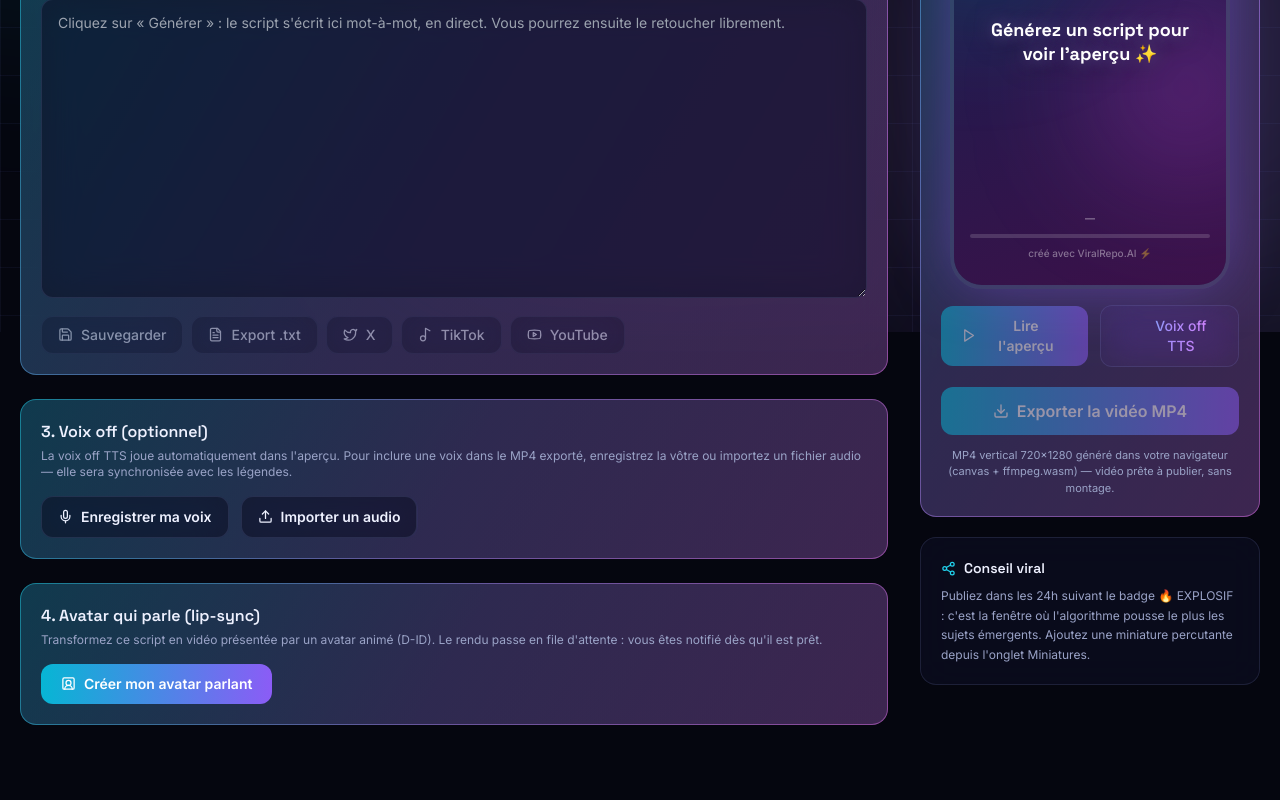
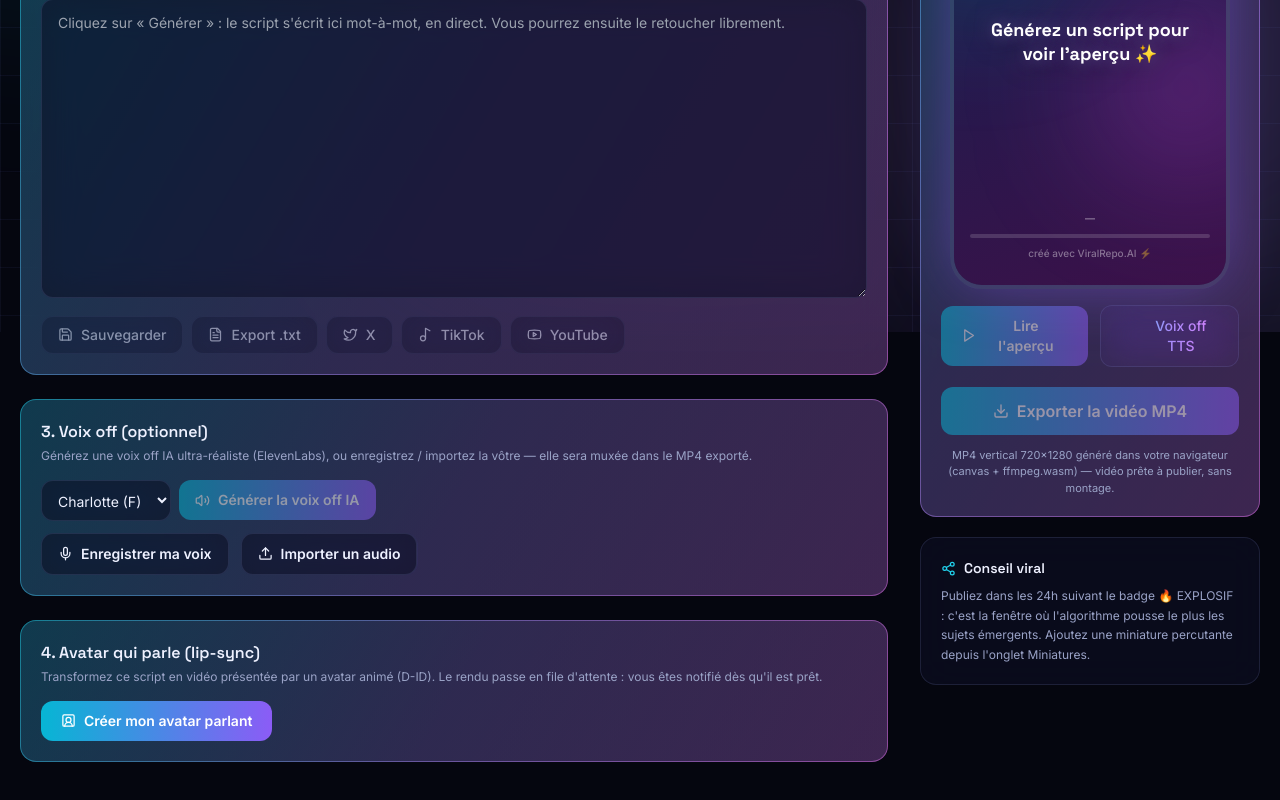
Before and after one commit to Dalyan-lab/viralrepo-ai, a Next.js app: page /studio in a window 1280 px wide. Shown: the part 468-1268 px from the top of the page. Before the commit the page ends 1233 px from the top, so only its background shows below. Built offline with nearby package versions, Linux system fonts and the light colour scheme; no server answers.

Commit message:
Voix off IA ElevenLabs (Studio + Production) (#2)

```diff
--- a/src/app/api/admin/health/route.ts
+++ b/src/app/api/admin/health/route.ts
@@ -145,6 +145,43 @@ async function resendCheck(): Promise<Check> {
   return check;
 }
 
+async function elevenCheck(): Promise<Check> {
+  const key = process.env.ELEVENLABS_API_KEY;
+  const check: Check = {
+    id: "elevenlabs",
+    label: "Voix off IA (ElevenLabs)",
+    role: "Voix off ultra-réaliste dans les vidéos",
+    configured: !!key,
+    status: key ? "warn" : "demo",
+    detail: key ? "Test en cours…" : "Sans clé : voix du navigateur (démo).",
+  };
+  if (!key) return check;
+  try {
+    const res = await timedFetch(
+      "https://api.elevenlabs.io/v1/user/subscription",
+      { headers: { "xi-api-key": key } },
+      8_000
+    );
+    if (res.ok) {
+      const j = await res.json().catch(() => ({}));
+      check.status = "live";
+      const used = j.character_count;
+      const lim = j.character_limit;
+      check.detail =
+        used != null && lim != null
+          ? `Connecté. Crédits : ${lim - used}/${lim} caractères restants.`
+          : "Connecté. Voix IA active.";
+    } else {
+      check.status = "error";
+      check.detail = `Clé refusée (HTTP ${res.status}).`;
+    }
+  } catch {
+    check.status = "error";
+    check.detail = "API ElevenLabs injoignable.";
+  }
+  return check;
+}
+
 async function didCheck(): Promise<Check> {
   const key = process.env.DID_API_KEY;
   const check: Check = {
@@ -222,10 +259,11 @@ export async function GET() {
   }
 
   // Tous les tests réseau en parallèle → temps total = le plus lent, pas la somme.
-  const [gemini, github, resend, did] = await Promise.all([
+  const [gemini, github, resend, eleven, did] = await Promise.all([
     geminiCheck(),
     githubCheck(),
     resendCheck(),
+    elevenCheck(),
     didCheck(),
   ]);
 
@@ -245,6 +283,7 @@ export async function GET() {
       process.env.GITHUB_CLIENT_SECRET
     ),
     resend,
+    eleven,
     did,
     secretCheck(),
   ];
--- /dev/null
+++ b/src/app/api/tts/route.ts
@@ -0,0 +1,80 @@
+import { NextRequest, NextResponse } from "next/server";
+import { getSession } from "@/lib/auth";
+
+// Voix off IA ultra-réaliste via ElevenLabs (modèle multilingue).
+// Renvoie un MP3 prêt à être muxé dans la vidéo exportée.
+// Sans ELEVENLABS_API_KEY : { demo: true } → le client utilise la voix TTS
+// du navigateur en repli.
+
+export const dynamic = "force-dynamic";
+export const maxDuration = 60;
+
+// Voix préréglées ElevenLabs (compatibles multilingue v2)
+const VOICES: Record<string, string> = {
+  charlotte: "XB0fDUnXU5powFXDhCwa", // féminine, chaleureuse
+  antoni: "ErXwobaYiN019PkySvjV", // masculine, posée
+  rachel: "21m00Tcm4TlvDq8ikWAM", // féminine, claire
+};
+
+export async function POST(req: NextRequest) {
+  const session = await getSession();
+  if (!session) {
+    return NextResponse.json({ error: "Non authentifié." }, { status: 401 });
+  }
+
+  const { text, voice } = (await req.json()) as { text: string; voice?: string };
+  if (!text?.trim()) {
+    return NextResponse.json({ error: "Texte requis." }, { status: 400 });
+  }
+
+  const apiKey = process.env.ELEVENLABS_API_KEY;
+  if (!apiKey) {
+    return NextResponse.json({ demo: true });
+  }
+
+  const voiceId =
+    VOICES[voice ?? ""] || process.env.ELEVENLABS_VOICE_ID || VOICES.charlotte;
+
+  // Limite raisonnable pour préserver les crédits / respecter les quotas
+  const clean = text.replace(/\s+/g, " ").trim().slice(0, 2500);
+
+  try {
+    const res = await fetch(
+      `https://api.elevenlabs.io/v1/text-to-speech/${voiceId}`,
+      {
+        method: "POST",
+        headers: {
+          "xi-api-key": apiKey,
+          "Content-Type": "application/json",
+          Accept: "audio/mpeg",
+        },
+        body: JSON.stringify({
+          text: clean,
+          model_id: "eleven_multilingual_v2",
+          voice_settings: { stability: 0.5, similarity_boost: 0.75, style: 0.15 },
+        }),
+      }
+    );
+
+    if (!res.ok) {
+      const detail = await res.text().catch(() => "");
+      return NextResponse.json(
+        { error: `ElevenLabs ${res.status}`, detail: detail.slice(0, 200) },
+        { status: 502 }
+      );
+    }
+
+    const audio = await res.arrayBuffer();
+    return new Response(audio, {
+      headers: {
+        "Content-Type": "audio/mpeg",
+        "Cache-Control": "no-store",
+      },
+    });
+  } catch (e: any) {
+    return NextResponse.json(
+      { error: "ElevenLabs injoignable.", detail: String(e?.message ?? e) },
+      { status: 502 }
+    );
+  }
+}
--- a/src/app/production/page.tsx
+++ b/src/app/production/page.tsx
@@ -91,6 +91,9 @@ export default function ProductionPage() {
   const [audioBlob, setAudioBlob] = useState<Blob | null>(null);
   const [audioUrl, setAudioUrl] = useState<string | null>(null);
   const [recording, setRecording] = useState(false);
+  const [ttsVoice, setTtsVoice] = useState("charlotte");
+  const [voiceGen, setVoiceGen] = useState(false);
+  const [voiceNote, setVoiceNote] = useState("");
   const recorderRef = useRef<MediaRecorder | null>(null);
 
   // Étape 3
@@ -189,6 +192,41 @@ export default function ProductionPage() {
       if (!scenes[i].imageUrl) await generateImage(i);
     }
     setBatchRunning(false);
+  };
+
+  // Voix off IA (ElevenLabs) pour l'ensemble du script → muxée dans le montage.
+  const generateAIVoice = async () => {
+    if (scenes.length === 0) return;
+    setVoiceGen(true);
+    setVoiceNote("");
+    try {
+      const res = await fetch("/api/tts", {
+        method: "POST",
+        headers: { "Content-Type": "application/json" },
+        body: JSON.stringify({
+          text: scenes.map((s) => s.audio).join(". "),
+          voice: ttsVoice,
+        }),
+      });
+      const ct = res.headers.get("content-type") || "";
+      if (ct.includes("audio")) {
+        const blob = await res.blob();
+        setAudioBlob(blob);
+        setAudioUrl(URL.createObjectURL(blob));
+        setVoiceNote("✨ Voix off IA générée — elle sera muxée dans la vidéo.");
+      } else {
+        const data = await res.json().catch(() => ({}));
+        setVoiceNote(
+          data.demo
+            ? "Mode démo : ajoutez ELEVENLABS_API_KEY dans .env pour la vraie voix IA."
+            : data.error || "Échec de la génération vocale."
+        );
+      }
+    } catch {
+      setVoiceNote("Erreur réseau — réessayez.");
+    } finally {
+      setVoiceGen(false);
+    }
   };
 
   const speakScene = (text: string) => {
@@ -553,10 +591,33 @@ export default function ProductionPage() {
             <div className="glass neon-border rounded-2xl p-5">
               <h2 className="font-display font-semibold">🎙️ Voix off (optionnel)</h2>
               <p className="mt-1 text-xs text-muted">
-                Enregistrez-vous en lisant la colonne AUDIO (bouton 🔊 de chaque scène
-                pour entendre le rythme TTS), ou importez un fichier — la piste sera
-                muxée dans la vidéo finale.
+                Générez une voix off IA ultra-réaliste (ElevenLabs) pour tout le
+                script, ou enregistrez / importez la vôtre — la piste sera muxée
+                dans la vidéo finale.
               </p>
+
+              {/* Voix off IA ElevenLabs */}
+              <div className="mt-3 flex flex-wrap items-center gap-2">
+                <select
+                  value={ttsVoice}
+                  onChange={(e) => setTtsVoice(e.target.value)}
+                  className="rounded-xl glass px-3 py-2.5 text-sm outline-none"
+                >
+                  <option value="charlotte">Charlotte (F)</option>
+                  <option value="antoni">Antoni (H)</option>
+                  <option value="rachel">Rachel (F)</option>
+                </select>
+                <button
+                  onClick={generateAIVoice}
+                  disabled={voiceGen || scenes.length === 0}
+                  className="btn-neon flex items-center gap-2 rounded-xl px-4 py-2.5 text-sm font-semibold disabled:opacity-50"
+                >
+                  {voiceGen ? <Loader2 size={15} className="animate-spin" /> : <Volume2 size={15} />}
+                  {voiceGen ? "Génération de la voix…" : "Générer la voix off IA"}
+                </button>
+              </div>
+              {voiceNote && <p className="mt-2 text-xs text-muted">{voiceNote}</p>}
+
               <div className="mt-3 flex flex-wrap items-center gap-3">
                 <button
                   onClick={toggleRecord}
--- a/src/app/studio/page.tsx
+++ b/src/app/studio/page.tsx
@@ -8,7 +8,7 @@ import Link from "next/link";
 import { motion } from "framer-motion";
 import {
   Sparkles, Download, Share2, Clapperboard, Mic, Square, Upload,
-  UserSquare2, Save, Check, Loader2, FileText, Youtube, Twitter, Music2,
+  UserSquare2, Save, Check, Loader2, FileText, Youtube, Twitter, Music2, Volume2,
 } from "lucide-react";
 import { Navbar } from "@/components/Navbar";
 import { FuturisticBackground } from "@/components/FuturisticBackground";
@@ -39,6 +39,11 @@ export default function StudioPage() {
   const [audioUrl, setAudioUrl] = useState<string | null>(null);
   const [recording, setRecording] = useState(false);
   const recorderRef = useRef<MediaRecorder | null>(null);
+
+  // Voix off IA (ElevenLabs)
+  const [ttsVoice, setTtsVoice] = useState("charlotte");
+  const [voiceGen, setVoiceGen] = useState(false);
+  const [voiceNote, setVoiceNote] = useState("");
 
   // Export vidéo
   const [exporting, setExporting] = useState(false);
@@ -111,6 +116,40 @@ export default function StudioPage() {
     if (!f) return;
     setAudioBlob(f);
     setAudioUrl(URL.createObjectURL(f));
+  };
+
+  // Génère la voix off IA (ElevenLabs) à partir du script, prête à muxer.
+  const generateAIVoice = async () => {
+    if (lines.length === 0) return;
+    setVoiceGen(true);
+    setVoiceNote("");
+    try {
+      const res = await fetch("/api/tts", {
+        method: "POST",
+        headers: { "Content-Type": "application/json" },
+        body: JSON.stringify({ text: lines.join(". "), voice: ttsVoice }),
+      });
+      const ct = res.headers.get("content-type") || "";
+      if (ct.includes("audio")) {
+        const blob = await res.blob();
+        setAudioBlob(blob);
+        setAudioUrl(URL.createObjectURL(blob));
+        setVoiceNote("✨ Voix off IA générée — incluse dans l'export MP4.");
+      } else {
+        const data = await res.json().catch(() => ({}));
+        if (data.demo) {
+          setVoiceNote(
+            "Mode démo : ajoutez ELEVENLABS_API_KEY dans .env pour la vraie voix IA. En attendant, la voix du navigateur joue dans l'aperçu."
+          );
+        } else {
+          setVoiceNote(data.error || "Échec de la génération vocale.");
+        }
+      }
+    } catch {
+      setVoiceNote("Erreur réseau — réessayez.");
+    } finally {
+      setVoiceGen(false);
+    }
   };
 
   const toggleRecord = async () => {
@@ -318,11 +357,33 @@ export default function StudioPage() {
             <div className="glass neon-border rounded-2xl p-5">
               <h2 className="font-display font-semibold">3. Voix off (optionnel)</h2>
               <p className="mt-1 text-xs text-muted">
-                La voix off TTS joue automatiquement dans l'aperçu. Pour inclure une
-                voix dans le MP4 exporté, enregistrez la vôtre ou importez un fichier
-                audio — elle sera synchronisée avec les légendes.
+                Générez une voix off IA ultra-réaliste (ElevenLabs), ou enregistrez /
+                importez la vôtre — elle sera muxée dans le MP4 exporté.
               </p>
-              <div className="mt-4 flex flex-wrap items-center gap-3">
+
+              {/* Voix off IA ElevenLabs */}
+              <div className="mt-4 flex flex-wrap items-center gap-2">
+                <select
+                  value={ttsVoice}
+                  onChange={(e) => setTtsVoice(e.target.value)}
+                  className="rounded-xl glass px-3 py-2.5 text-sm outline-none"
+                >
+                  <option value="charlotte">Charlotte (F)</option>
+                  <option value="antoni">Antoni (H)</option>
+                  <option value="rachel">Rachel (F)</option>
+                </select>
+                <button
+                  onClick={generateAIVoice}
+                  disabled={voiceGen || lines.length === 0}
+                  className="btn-neon flex items-center gap-2 rounded-xl px-4 py-2.5 text-sm font-semibold disabled:opacity-50"
+                >
+                  {voiceGen ? <Loader2 size={15} className="animate-spin" /> : <Volume2 size={15} />}
+                  {voiceGen ? "Génération de la voix…" : "Générer la voix off IA"}
+                </button>
+              </div>
+              {voiceNote && <p className="mt-2 text-xs text-muted">{voiceNote}</p>}
+
+              <div className="mt-3 flex flex-wrap items-center gap-3">
                 <button
                   onClick={toggleRecord}
                   className={`flex items-center gap-2 rounded-xl px-4 py-2.5 text-sm font-semibold transition-all ${
```
Also changed, not shown: 1 other file (tests, documents, lock files or other folders).
